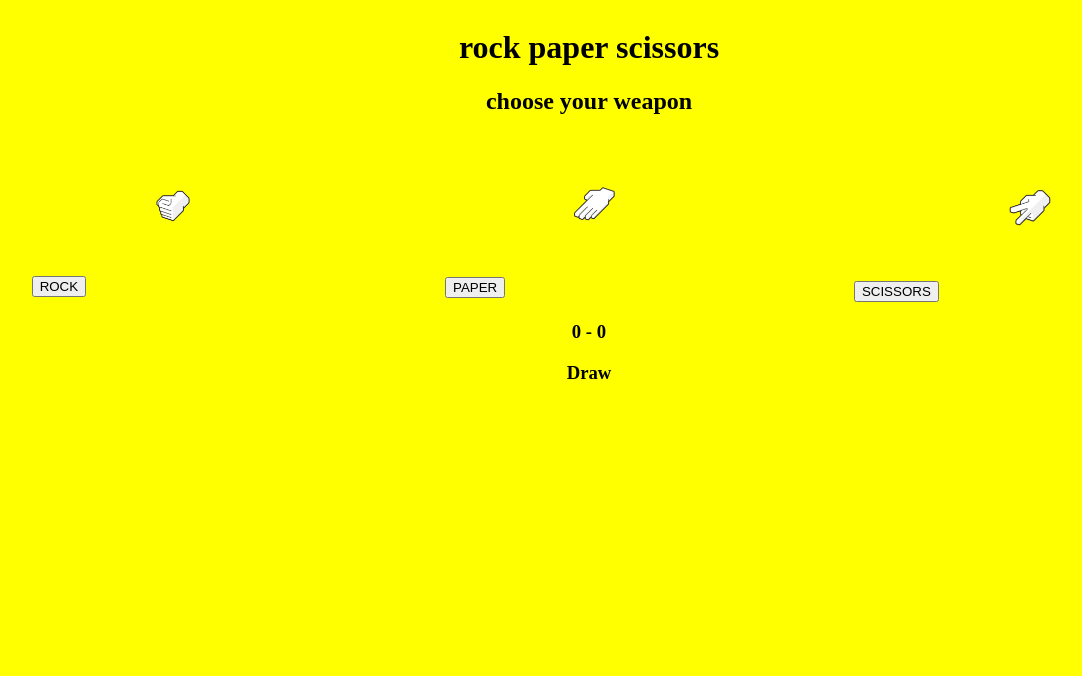
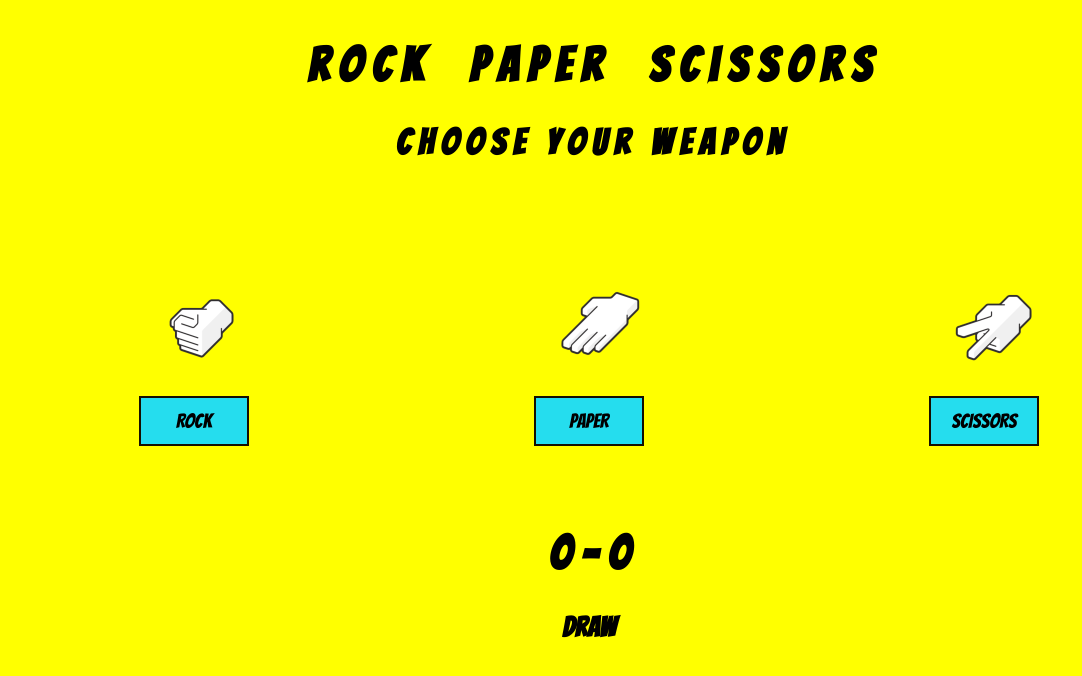
Before and after one commit to batsyKun/rockPaperScissors, a plain HTML site: page index.html in a window 1280 px wide. Both pictures are taken after a click on the button "ROCK". Shown: the whole page, without its empty margins (51-1133 px from the left). Drawn offline with Linux system fonts and the light colour scheme.

Commit message:
final commit

```diff
--- a/index.html
+++ b/index.html
@@ -6,32 +6,42 @@
     <title>Document</title>
     <script src="myscripts.js" defer></script>
     <link href="styles.css" rel="stylesheet">
+    <link rel="preconnect" href="https://fonts.googleapis.com">
+    <link rel="preconnect" href="https://fonts.gstatic.com" crossorigin>
+    <link href="https://fonts.googleapis.com/css2?family=Bangers&display=swap" rel="stylesheet">
 </head>
 <body>
     <div>
-        <h1>rock paper scissors</h1>
-        <h2>choose your weapon</h2>
+        <h1>r o c k &nbsp;&nbsp;&nbsp; p a p e r &nbsp;&nbsp;&nbsp; s c i s s o r s</h1>
+        <h2>c h o o s e &nbsp;  y o u r &nbsp;  w e a p o n </h2>
         <div class="mainGame">
-            <div>
-                <button id="rck">ROCK</button>
-                <img src="assets/icons/rock.png" width="50%" alt="a picture of fist gesturing rock in rock paper scissors">
+            <div class="mainSec" >
+                <div id="rockContainer">
+                    <img class="weapon hoverImage" src="assets/icons/rock.png" id="rockImg" alt="a picture of fist gesturing rock in rock paper scissors">
+                </div>
+
+                <div style="height: 50px;">
+                    <button id="rck" class="hoverButton">ROCK</button>
+                </div>
             </div>
             <div>
-                <button id="ppr">PAPER</button>
-                <img src="assets/icons/paper.png" width="50%" alt="a picture of hand gesturing paper in rock paper scissors">
+                <img class="weapon hoverImage" src="assets/icons/paper.png" width="50%" id="paperImg" alt="a picture of hand gesturing paper in rock paper scissors">
+                <div style="height: 50px;">
+                    <button class="hoverButton" id="ppr">PAPER</button>
+                </div>
             </div>
             <div>
-                <button id="scis">SCISSORS</button>
-                <img src="assets/icons/scissors.png" width="50%" alt="a picture of index and middle finger outwards gesturing scissors in rock paper scissors">
+                <img class="weapon hoverImage" src="assets/icons/scissors.png" width="50%" id="scissorsImg" alt="a picture of index and middle finger outwards gesturing scissors in rock paper scissors">
+                <div style="height: 50px;">
+                    <button id ="scis" class="hoverButton">SCISSORS</button>
+                </div>
             </div>
         </div>
-
     </div>
-    <div>
-        <h3 id="score"></h3>
+    <div id="scoreBoard">
+        <h1 id="score"></h1>
         <h3 id="win"></h3>
         <h1 id="result"></h1>
     </div>
-
 </body>
 </html>
--- a/myscripts.js
+++ b/myscripts.js
@@ -12,29 +12,29 @@ function getComputerChoice() {
     } else if (playSelection === "rock") {
       if (computerSelection === "paper") {
         pcScore++;
-        win.textContent = "VADER WIN";
+        win.textContent = `Paper beat Rock`;
       }
       if (computerSelection === "scissors") {
         yourScore++;
-        win.textContent = "YOU WIN";
+        win.textContent = "You beat scissors with rock";
       }
     } else if (playSelection === "paper") {
       if (computerSelection === "scissors") {
         pcScore++;
-        win.textContent = "VADER WIN";
+        win.textContent = "PC got the better over your paper with scissors";
       }
       if (computerSelection === "rock") {
         yourScore++;
-        win.textContent = "YOU WIN";
+        win.textContent = "Your paper covered the rock!";
       }
     } else if (playSelection === "scissors") {
+      if (computerSelection === "rock") {
+        pcScore++;
+        win.textContent = "Your scissors got destroyed by rock";
+      }
       if (computerSelection === "paper") {
-        pcScore++;
-        win.textContent = "VADER WIN";
-      }
-      if (computerSelection === "rock") {
         yourScore++;
-        win.textContent = "YOU WIN";
+        win.textContent = "You defeated the paper with scissors";
       }
     }
 
@@ -43,22 +43,30 @@ function getComputerChoice() {
     // Check if either player or computer has reached a score of 5
     if (yourScore === 5 || pcScore === 5) {
       // Stop the game
-      rock.removeEventListener("click", handleRockClick);
-      paper.removeEventListener("click", handlePaperClick);
-      scissors.removeEventListener("click", handleScissorsClick);
-      result.textContent = yourScore === 5 ? "YOU WON THE GAME!" : "VADER WON THE GAME!";
+      rockBtn.removeEventListener("click", handleRockClick);
+      paperBtn.removeEventListener("click", handlePaperClick);
+      scissorsBtn.removeEventListener("click", handleScissorsClick);
+      rockImg.removeEventListener("click", handleRockClick);
+      paperImg.removeEventListener("click", handlePaperClick);
+      scissorsImg.removeEventListener("click", handleScissorsClick);
+
+      result.textContent = yourScore === 5 ? "CONGRATS! YOU WON THE GAME!" : "PC WON THE GAME! BETTER LUCK NEXT TIME.";
     }
   }
 
   let yourScore = 0;
   let pcScore = 0;
 
-  let rock = document.getElementById("rck");
-  let paper = document.getElementById("ppr");
-  let scissors = document.getElementById("scis");
+  let rockBtn = document.getElementById("rck");
+  let paperBtn = document.getElementById("ppr");
+  let scissorsBtn = document.getElementById("scis");
+  let rockImg = document.getElementById("rockImg");
+  let paperImg = document.getElementById("paperImg");
+  let scissorsImg = document.getElementById("scissorsImg")
   let score = document.getElementById("score");
   let win = document.getElementById("win");
   let result = document.getElementById("result");
+
 
   function handleRockClick() {
     game("rock", getComputerChoice());
@@ -74,6 +82,11 @@ function getComputerChoice() {
 
 
   //listens for players choice
-  rock.addEventListener("click", handleRockClick);
-  paper.addEventListener("click", handlePaperClick);
-  scissors.addEventListener("click", handleScissorsClick);
+
+  rockBtn.addEventListener("click", handleRockClick);
+  paperBtn.addEventListener("click", handlePaperClick);
+  scissorsBtn.addEventListener("click", handleScissorsClick);
+
+  rockImg.addEventListener("click", handleRockClick);
+  paperImg.addEventListener("click", handlePaperClick);
+  scissorsImg.addEventListener("click", handleScissorsClick);
--- a/styles.css
+++ b/styles.css
@@ -3,7 +3,79 @@ body {
     display: flex;
     flex-direction: column;
     background-color: yellow;
+    font-family: 'Bangers', cursive;
+    font-size: x-large;
 }
 .mainGame{
     display: flex;
+    justify-content: center;
 }
+.weapon{
+    width: 50%;
+    object-fit: cover;
+    overflow: hidden;
+    margin-left: 95px;
+}
+.mainSec {
+    display: flex;
+    flex-direction: column;
+    justify-content: center;
+    align-items: center;
+    align-content: center;
+}
+/* #rockContainer{
+    width: 200px;
+    height: 150px;
+} */
+button{
+    position: relative;
+    top: -100px;
+    background-color: rgb(37, 221, 238);
+    border: 0;
+    font-size: 20px;
+    font-family: 'Bangers', cursive;
+    border: 2px solid rgb(21, 15, 1);
+}
+.hoverButton {
+    /* Add your button styles here */
+    padding: 10px 20px;
+    font-size: 20px;
+    transition: all 0.3s; /* This enables smooth transition animation */
+
+    /* Add the initial size you want for the button */
+    width: 110px;
+    height: 50px;
+  }
+
+  .hoverButton:hover {
+    /* Add the larger size you want for the button on hover */
+    width: 130px;
+    height: 60px;
+  }
+  .image-container {
+    position: relative;
+    display: inline-block;
+  }
+
+  .hoverImage {
+    /* Set the initial size of the image */
+    width: 300px;
+    height: 300px;
+    transition: all 0.3s; /* This enables smooth transition animation */
+  }
+
+  .hoverImage:active {
+    /* Set the larger size of the image on hover */
+    width: 320px;
+    height: 320px;
+    margin-bottom: -20px;
+    margin-right: -20px;
+  }
+  #scoreBoard{
+    position: relative;
+    top: -50px;
+  }
+  #playAgain{
+    position: relative;
+    top: 220px;
+  }
```
